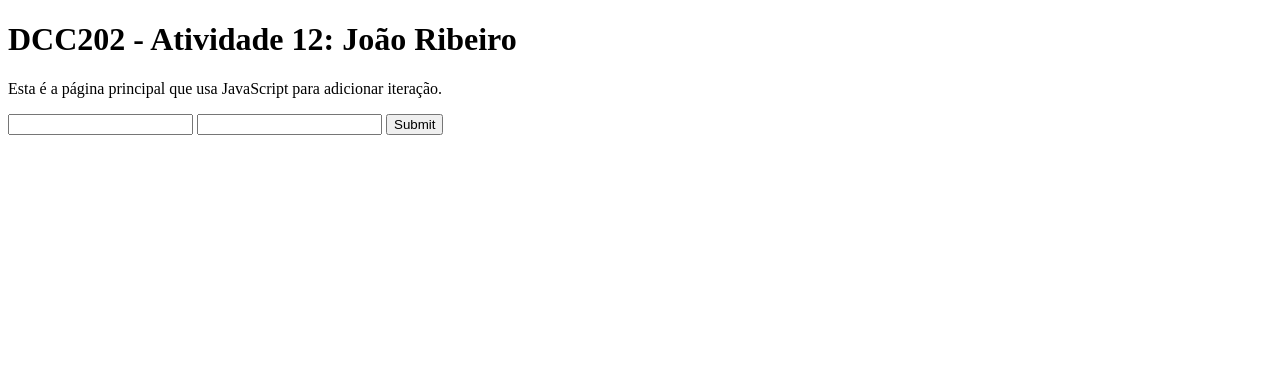
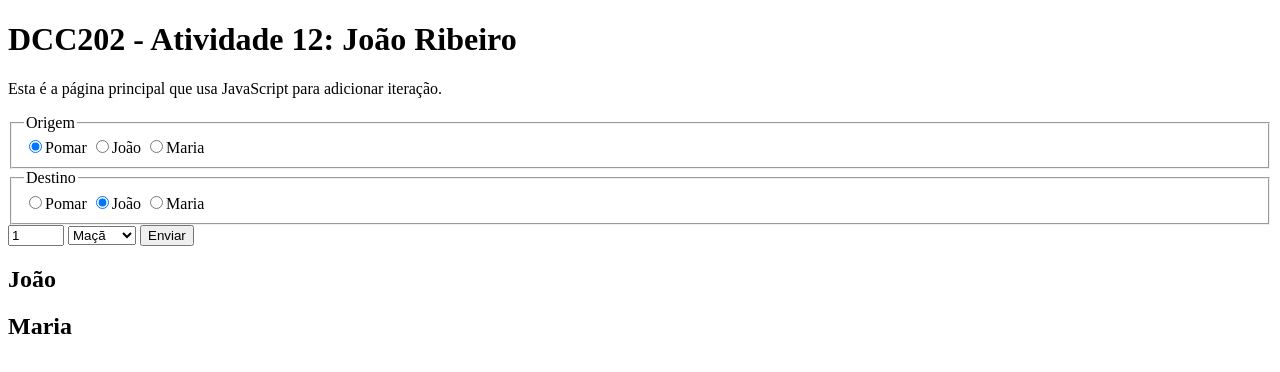
Before and after one commit to ufjf-dcc202/ufjf-dcc202-2023-3-b-atv12-jvribeiro207, a website: page index.html in a window 1280 px wide. Drawn offline with Linux system fonts and the light colour scheme.

Commit message:
finaliza index e cria estoque.js

```diff
--- /dev/null
+++ b/estoque.js
@@ -0,0 +1,4 @@
+let estoque = {
+    'joao':
+    'maria':
+};
--- a/index.html
+++ b/index.html
@@ -4,7 +4,12 @@
     <meta charset="UTF-8">
     <meta name="viewport" content="width=device-width, initial-scale=1.0">
     <title>DCC202 - Atividade 12: João Ribeiro</title>
-    <script src="./main.js" type="module"></script>
+    <script src="main.js" type="module"></script>
+    <style>
+        input:invalid{
+            border: 1px solid red;
+        }
+    </style>
 </head>
 <body>
     <main>
@@ -12,12 +17,46 @@
         <p>Esta é a página principal que usa JavaScript para adicionar iteração.</p>
         <section>
             <form name="entrada">
-                <input name="quantidade">
-                <input name="fruta">
-                <input type="submit">
+                <fieldset>
+                    <legend>Origem</legend>
+                    <label>
+                        <input type ="radio" name="origem" value ="pomar" checked/>Pomar
+                    </label>
+                    <label>
+                        <input type ="radio" name="origem" value ="joao" />João
+                    </label>
+                    <label>
+                        <input type ="radio" name="origem" value ="maria"/>Maria
+                    </label>
+                </fieldset>
+                <fieldset>
+                    <legend>Destino</legend>
+                    <label>
+                        <input type ="radio" name="destino" value ="pomar" />Pomar
+                    </label>
+                    <label>
+                        <input type ="radio" name="destino" value ="joao" checked/>João
+                    </label>
+                    <label>
+                        <input type ="radio" name="destino" value ="maria"/>Maria
+                    </label>
+                </fieldset>
+                <input type ="number" name="quantidade" value="1" min ="0" max="12" step="1"/>
+
+                <select name="fruta">
+                    <option value ="maca">Maçã</option>
+                    <option value ="pera">Pera</option>
+                    <option value ="Banana">Banana</option>
+                </select>
+                <button type="submit" name="enviar">Enviar</button>
             </form>
         </section>
-        <section></section>
+        <section id="saida">
+            <h2>João</h2>
+            <ol id="joao"></ol>
+            <h2>Maria</h2>
+            <ol id="maria"></ol>
+        </section>
     </main>
 
 </body>
--- a/main.js
+++ b/main.js
@@ -1,4 +1,15 @@
-const quantidade = document.entrada.quantidade.value;
-const fruta = document.entrada.fruta.value;
+const olJoao = document.querySelector("#joao");
+const olMaria = document.querySelector("#maria");
 
-console.log(`Eu tenho ${quantidade} ${fruta}`);
+document.entrada.addEventListener('submit', leFormulario);
+
+function leFormulario(event){
+    event.preventDefault();
+    const quantidade = document.entrada.quantidade.valueAsNumber;
+    const fruta = document.entrada.fruta.value;
+    const origem = document.entrada.origem.value;
+    const destino = document.entrada.destino.value;
+
+
+    console.log(`${origem} doa ${quantidade} ${fruta} para ${destino}`);
+}
```
